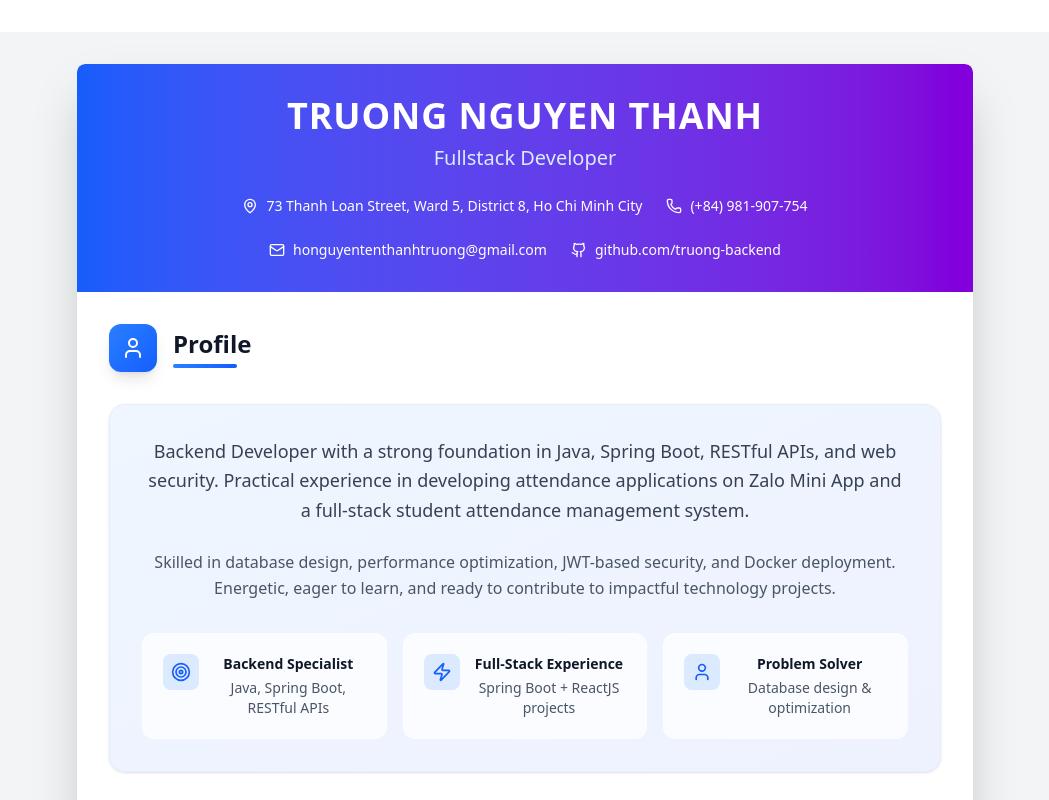
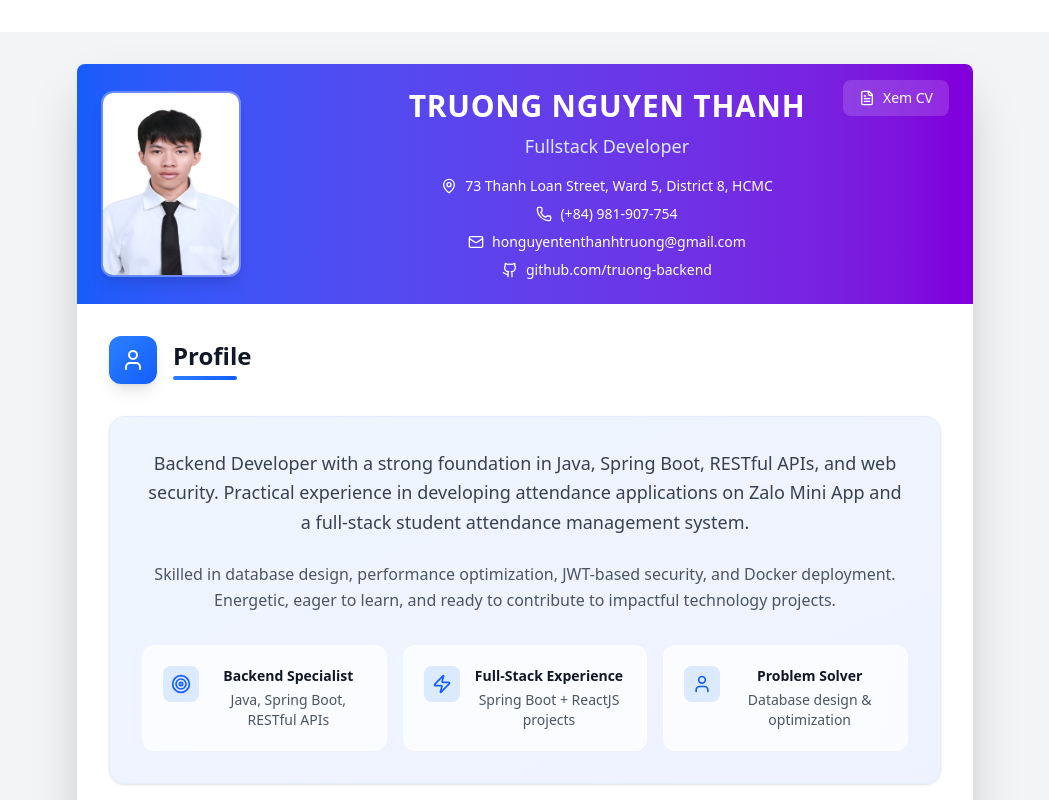
Before and after one commit to truong-backend/cv-profile, a React (Vite) app: page / in a window 1280 px wide. Shown: the top 800 px of the page, without its empty margins (115-1164 px from the left). Built offline with nearby package versions, Linux system fonts and the light colour scheme.

Commit message:
add functional avatar and cv

```diff
--- a/src/components/Header.jsx
+++ b/src/components/Header.jsx
@@ -1,34 +1,70 @@
 import React from 'react';
-import { MapPin, Phone, Mail, Github } from 'lucide-react';
-// import avatar from '../assets/AnhCV1.jpg';
+import { MapPin, Phone, Mail, Github, FileText } from 'lucide-react';
+import avatar from '../resource/Image/AnhCV2.jpg';
+import cvPdf from '../resource/PDF/CVByCodeDomain.pdf';
 
 const Header = () => {
   return (
-    <header className="bg-gradient-to-r from-blue-600 to-purple-700 text-white py-8 px-6 rounded-t-lg">
+    <header className="bg-gradient-to-r from-blue-600 to-purple-700 text-white py-6 px-4 sm:px-6 relative">
+      <div className="absolute top-3 right-4 sm:top-4 sm:right-6">
+        <a
+          href={cvPdf}
+          target="_blank"
+          rel="noopener noreferrer"
+          className="inline-flex items-center gap-1 sm:gap-2 bg-white/15 text-white px-2 py-1 sm:px-4 sm:py-2 rounded-lg font-medium hover:bg-white/25 transition-all text-xs sm:text-sm"
+        >
+          <FileText className="w-3 h-3 sm:w-4 sm:h-4" />
+          <span className="hidden sm:inline">Xem CV</span>
+          <span className="sm:hidden">CV</span>
+        </a>
+      </div>
+
       <div className="max-w-4xl mx-auto">
-        <div className="text-center">
-          <h1 className="text-4xl font-bold mb-2 tracking-wide">TRUONG NGUYEN THANH</h1>
-          <h2 className="text-xl font-light mb-6 text-blue-100">Fullstack Developer</h2>
+        <div className="flex flex-col sm:flex-row items-center justify-center gap-4 sm:gap-6">
+          <div className="flex-shrink-0">
+            <img
+              src={avatar}
+              alt="Truong Nguyen Thanh"
+              className="w-full h-auto max-w-[120px] sm:max-w-[140px] aspect-[3/4] rounded-xl shadow-lg border-2 border-white/30"
+            />
+          </div>
 
-          <div className="flex flex-wrap justify-center gap-6 text-sm">
+          <div className="flex-grow text-center">
+            <h1 className="text-2xl sm:text-3xl font-bold mb-2 tracking-wide">
+              TRUONG NGUYEN THANH
+            </h1>
+            <h2 className="text-base sm:text-lg font-light text-blue-100 mb-3 sm:mb-4">
+              Fullstack Developer
+            </h2>
+
+
+            <div className="flex flex-col items-center gap-1.5 sm:gap-2 text-xs sm:text-sm">
+              <div className="flex items-center gap-2 flex-wrap justify-center">
+                <MapPin className="w-3 h-3 sm:w-4 sm:h-4 flex-shrink-0" />
+                <span className="text-center">73 Thanh Loan Street, Ward 5, District 8, HCMC</span>
+              </div>
+
               <div className="flex items-center gap-2">
-              <MapPin className="w-4 h-4" />
-              <span>73 Thanh Loan Street, Ward 5, District 8, Ho Chi Minh City</span>
-            </div>
-            <div className="flex items-center gap-2">
-              <Phone className="w-4 h-4" />
+                <Phone className="w-3 h-3 sm:w-4 sm:h-4 flex-shrink-0" />
                 <span>(+84) 981-907-754</span>
               </div>
-            <div className="flex items-center gap-2">
-              <Mail className="w-4 h-4" />
-              <span>honguyententhanhtruong@gmail.com</span>
+
+              <div className="flex items-center gap-2 flex-wrap justify-center">
+                <Mail className="w-3 h-3 sm:w-4 sm:h-4 flex-shrink-0" />
+                <span className="break-all">honguyententhanhtruong@gmail.com</span>
               </div>
-            <div className="flex items-center gap-2">
-              <Github className="w-4 h-4" />
-              <a href="https://github.com/truong-backend" target="_blank" rel="noopener noreferrer"
-                 className="hover:text-blue-200 transition-colors">
+
+              <div className="flex items-center gap-2 flex-wrap justify-center">
+                <Github className="w-3 h-3 sm:w-4 sm:h-4 flex-shrink-0" />
+                <a
+                  href="https://github.com/truong-backend"
+                  target="_blank"
+                  rel="noopener noreferrer"
+                  className="hover:text-blue-200 transition-colors break-all"
+                >
                   github.com/truong-backend
                 </a>
+              </div>
             </div>
           </div>
         </div>
```
Also changed, not shown: src/resource/Image/AnhCV2.jpg (added), 1 other file (tests, documents, lock files or other folders). Lines whose indentation alone changed are shown as unchanged.
